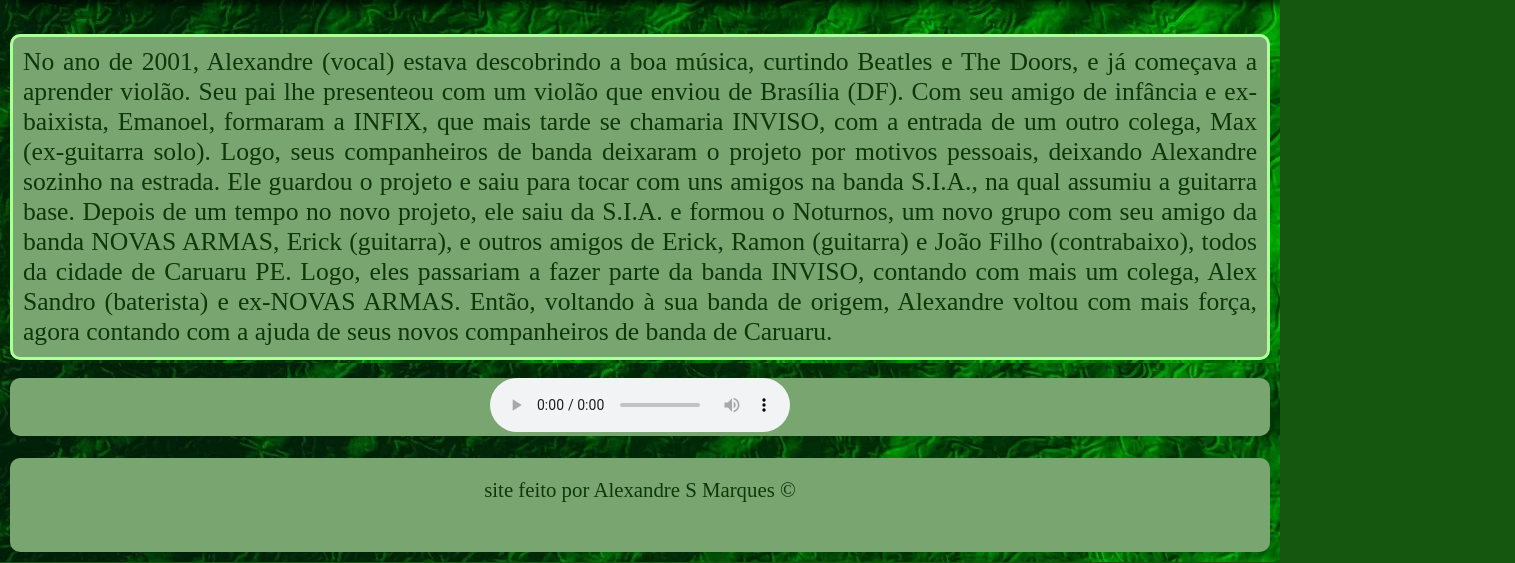
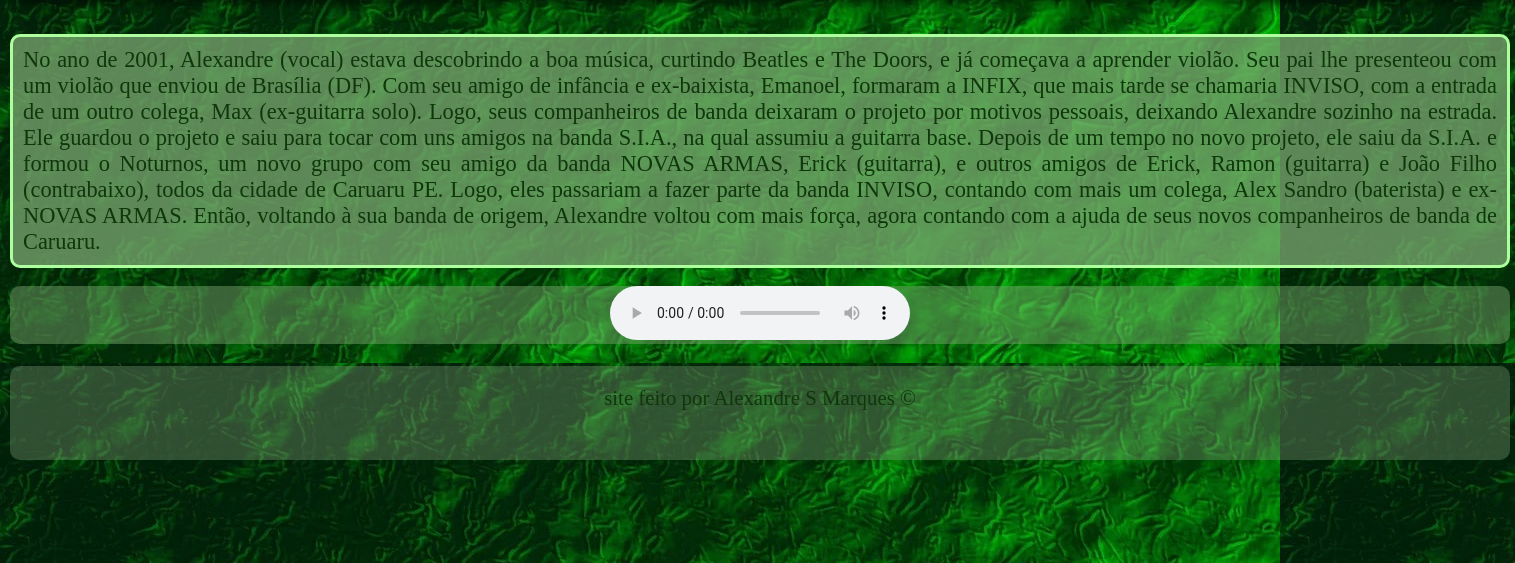
Before and after one commit to AlexandreSTMarques/site-inviso, a plain HTML site: page index.html in a window 1280 px wide. Shown: the part 437-1000 px from the top of the page, 1515 px wide, since content can reach past the window. Drawn offline with Linux system fonts and the light colour scheme; a web font is replaced by a local one.

Commit message:
atualizar inviso

```diff
--- a/estilo2.css
+++ b/estilo2.css
@@ -88,6 +88,7 @@ div{
 
 
 
+
 .riachao{ /* foto com todos no show do riachão.*/
     border:solid 5px green;
     width: 100%;
--- a/style.css
+++ b/style.css
@@ -18,16 +18,16 @@
 
 body{
     background-image: url('imagem/muro-verde.jpg');
-    background-color:  #16570f;
+    background-color:  #16570fb0;
 font-family: italic  5em 'Knewave'cursive;
 color:#10360C ;
 text-align: center;
- height: 98%vh;
+ height: 100vh;
 
  margin: 10px;
  background-size: contain;
- max-width: 1500px;
- max-height: 1000px;
+ width: 1500px;
+ height: 1000px;
 
 
 
@@ -42,7 +42,7 @@ header{
     padding-bottom: 10px;
     margin:-20px -5px 0px -5px ;
     border-radius: 10px;
-    box-shadow:10px 10px 10px rgba(0, 0, 0, 0.747) ;
+    box-shadow:10px 10px 10px rgba(0, 0, 0, 0.517) ;
 
 
 
@@ -66,7 +66,7 @@ nav{
 nav > a{
     text-decoration: none;
     text-align: left;
-    color: rgb(70, 3, 70);
+    color: rgba(67, 177, 93, 0.842);
     padding: 10px;
 
 }
@@ -76,14 +76,14 @@ nav > a:hover{
 }
 p{
     color: #10360C;
-    font-size: 2em;
+    font-size: 1.2em;
     text-align: justify;
 
 
 }
 
 section{
-    background-color:  #79a570;
+    background-color:  #79a570c3;
     border-radius: 10px;
     border-color: #adff9d;
     border-style: solid;
@@ -99,7 +99,7 @@ section{
 
 }
 section > p{
-    font-size: 1.6em;
+    font-size: 1.4em;
     width: 100%;
 
 
@@ -124,7 +124,7 @@ main > img{
 
 }
 div{
-    background-color: #79a570 ;
+    background-color: #79a57078 ;
     border: 10px;
     border-radius: 10px;
     margin-bottom: 20px;
@@ -144,7 +144,7 @@ footer{
 
 }
 footer > p{
-    background-color: #79a570;
+    background-color: #83a37d5b;
     text-align:center;
     font-size: 1.3em;
     padding: 20px 20px 50px 20px;
```
Also changed, not shown: arquivos.html (+2 -2 lines), imagem/quero-rock.jpg (added), imagem/repertório01.png (added).
